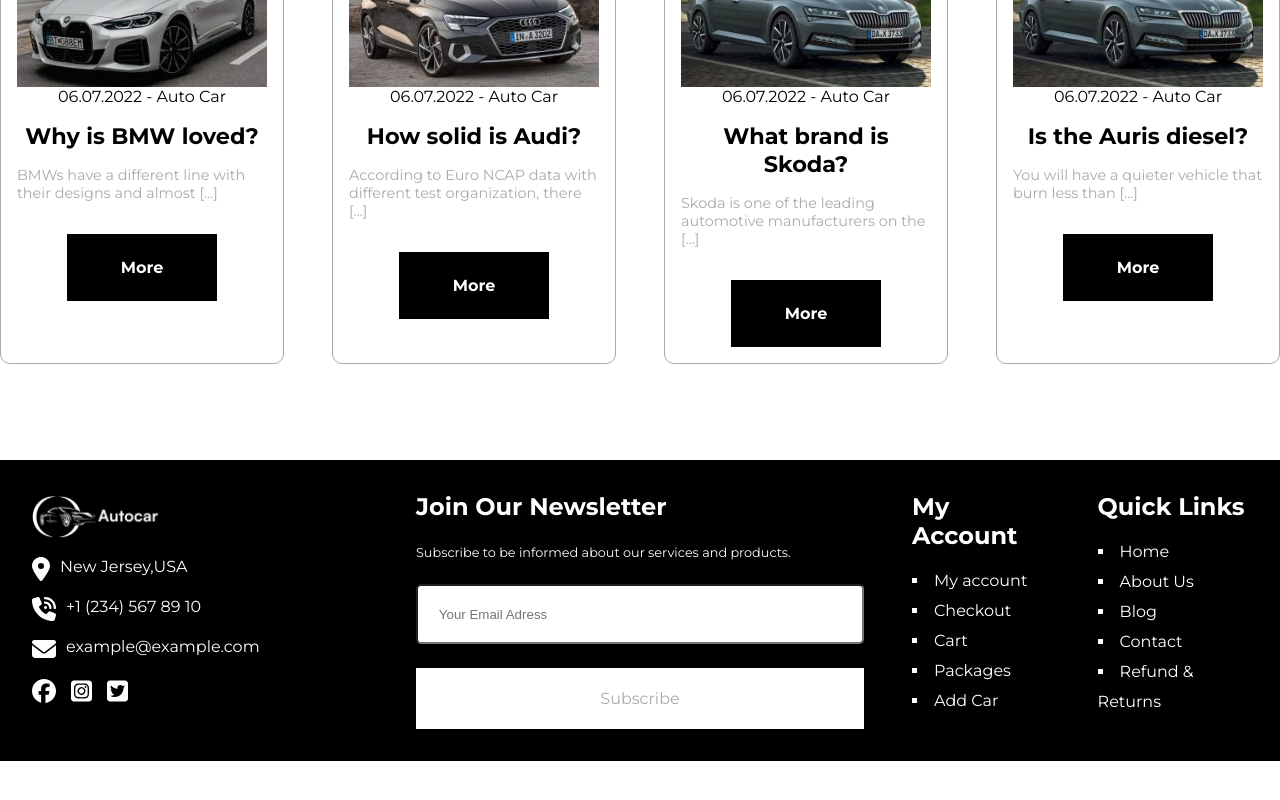
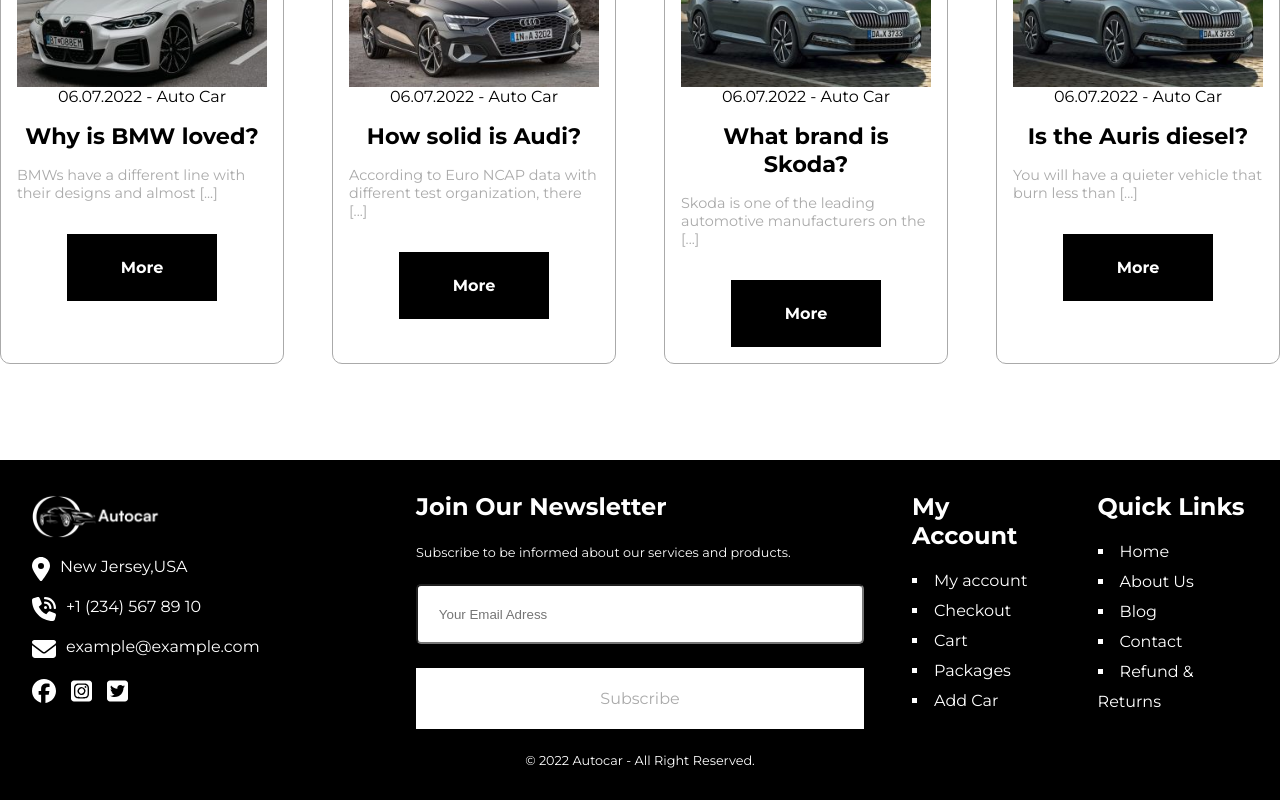
Before and after one commit to Giovanni-Palmitessa/proj-html-vuejs, a Vue app: page / in a window 1280 px wide. Shown: the part 4011-4811 px from the top of the page. Before the commit the page ends 4772 px from the top, so only its background shows below. Built offline with nearby package versions, Linux system fonts and the light colour scheme.

Commit message:
add credits in footer

```diff
--- a/src/components/AppFooter.vue
+++ b/src/components/AppFooter.vue
@@ -114,6 +114,9 @@ export default {
           </div>
         </div>
       </div>
+      <div class="credits">
+        <p>© 2022 Autocar - All Right Reserved.</p>
+      </div>
     </div>
   </footer>
 </template>
@@ -188,5 +191,11 @@ footer {
       }
     }
   }
+  .credits {
+    text-align: center;
+    color: $white-main;
+    margin-top: 1.5rem;
+    font-size: 0.8rem;
+  }
 }
 </style>
```
